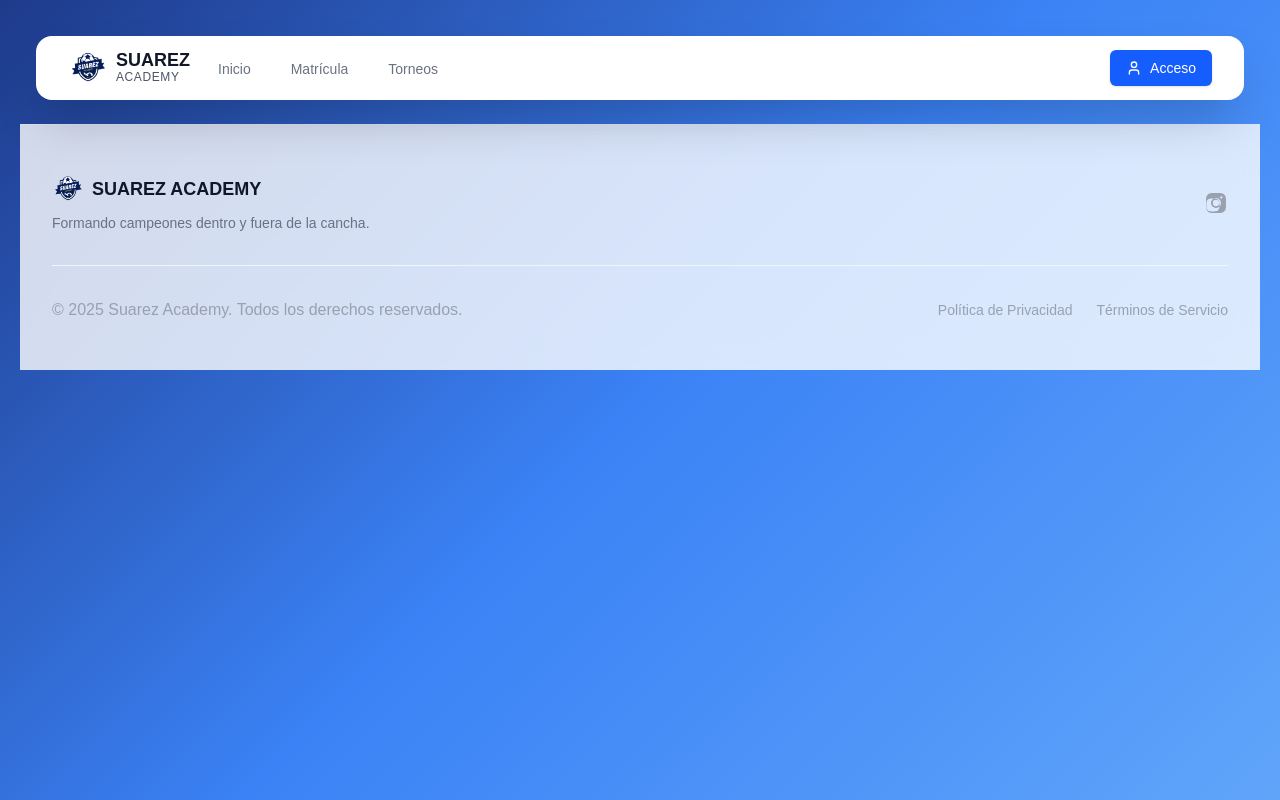
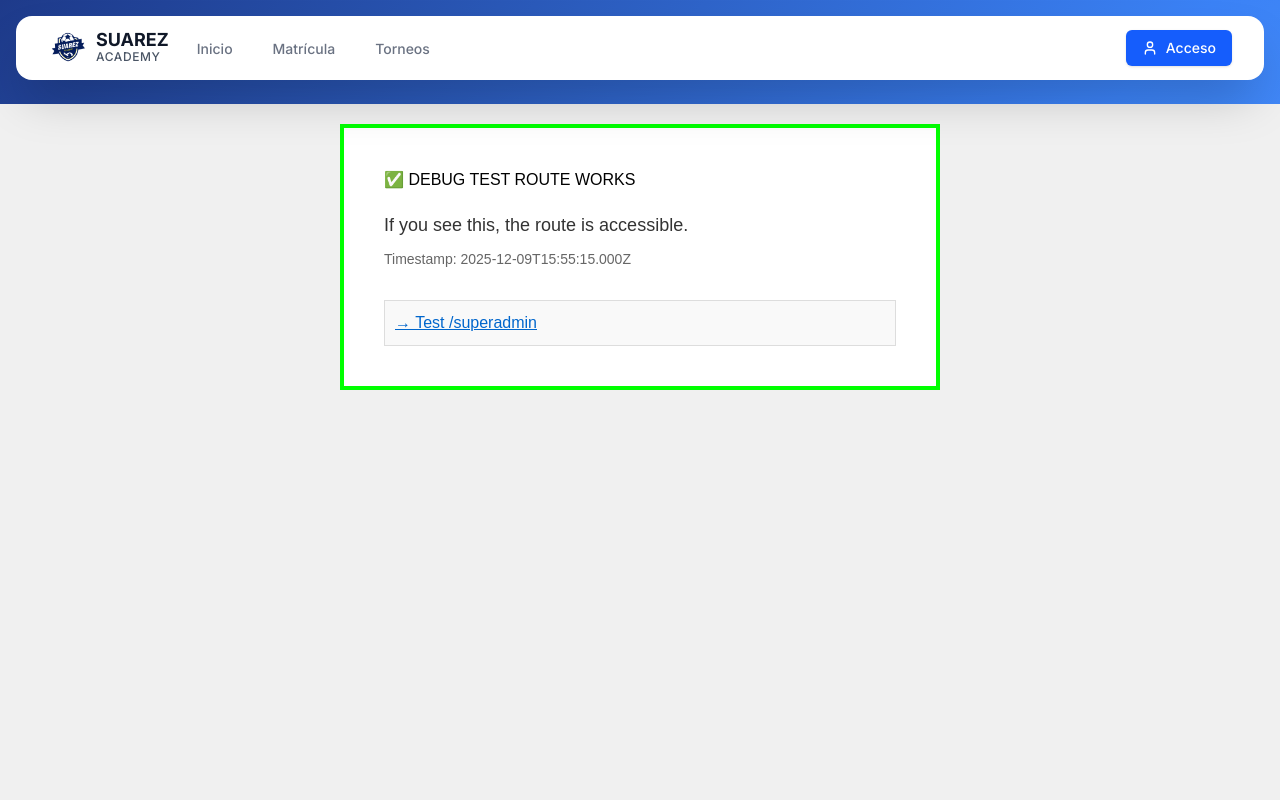
Before and after one commit to vegaexperiences/Sistema_Adademia_de_Futbol, a Next.js app in the folder web-app/: page /debug-test in a window 1280 px wide. Shown: the top 800 px of the page. Built offline with nearby package versions, Linux system fonts and the light colour scheme.

Commit message:
fix: Remove html/body tags from debug-test page
- Next.js App Router pages should not include html/body tags
- These are handled by the root layout
- This may have been preventing the route from being recognized

```diff
--- a/web-app/src/app/debug-test/page.tsx
+++ b/web-app/src/app/debug-test/page.tsx
@@ -1,9 +1,8 @@
-// Absolute minimum test route - no dependencies, no imports beyond Next.js
+// Absolute minimum test route - no dependencies
 export default function DebugTestPage() {
   console.log('[DebugTestPage] Component rendering')
   return (
-    <html>
-      <body style={{ margin: 0, padding: '20px', fontFamily: 'Arial, sans-serif', backgroundColor: '#f0f0f0' }}>
+    <div style={{ margin: 0, padding: '20px', fontFamily: 'Arial, sans-serif', backgroundColor: '#f0f0f0', minHeight: '100vh' }}>
       <div style={{ backgroundColor: '#fff', padding: '40px', border: '4px solid #00ff00', maxWidth: '600px', margin: '0 auto' }}>
         <h1 style={{ color: '#000', margin: '0 0 20px 0' }}>✅ DEBUG TEST ROUTE WORKS</h1>
         <p style={{ color: '#333', fontSize: '18px', margin: '10px 0' }}>
@@ -18,7 +17,6 @@ export default function DebugTestPage() {
           </a>
         </div>
       </div>
-      </body>
-    </html>
+    </div>
   );
 }
--- a/web-app/src/middleware.ts
+++ b/web-app/src/middleware.ts
@@ -150,6 +150,8 @@ export const config = {
      * - public folder
      * - superadmin routes (excluded from middleware processing)
      * - debug-test route (excluded from middleware processing)
+     *
+     * Note: Using negative lookahead to exclude specific paths
      */
     '/((?!_next/static|_next/image|favicon.ico|superadmin|debug-test|.*\\.(?:svg|png|jpg|jpeg|gif|webp)$).*)',
   ],
```
Lines whose indentation alone changed are shown as unchanged.
